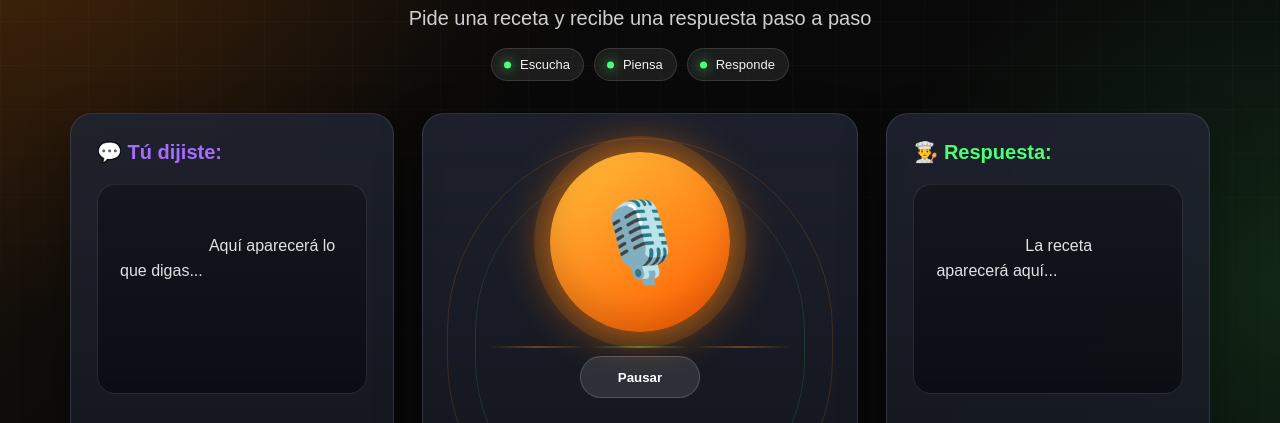
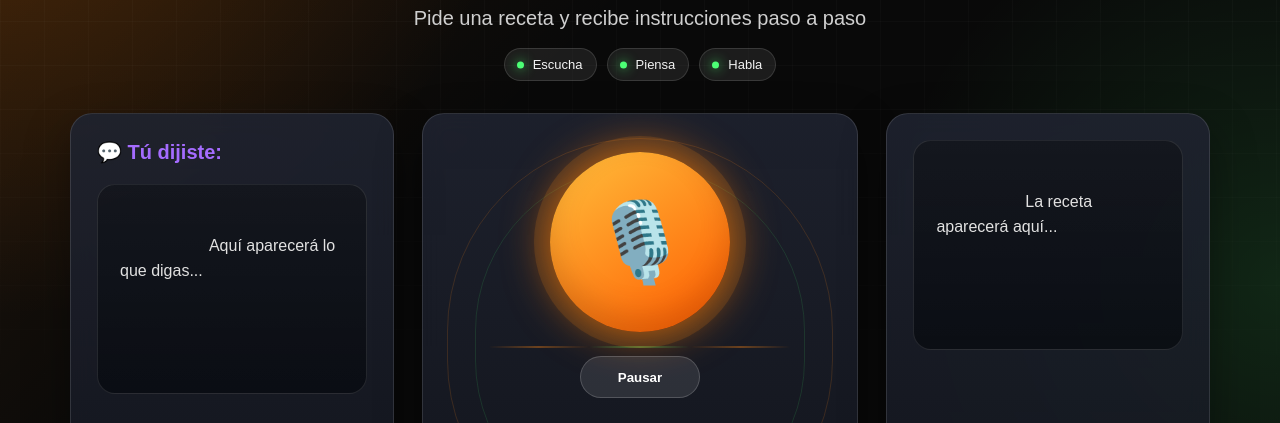
Before and after one commit to danylhg/Recetas, a website: page frontend/index.html in a window 1280 px wide. Shown: the part 199-622 px from the top of the page. Drawn offline with Linux system fonts and the light colour scheme.

Commit message:
Elimina etiquetas visibles en la respuesta

```diff
--- a/backend/server.js
+++ b/backend/server.js
@@ -96,7 +96,7 @@ ${historial.join("\n")}
 
     const respuesta = limpiarRespuesta(await generarRespuesta(prompt));
 
-    historial.push(`Respuesta: ${respuesta}`);
+    historial.push(respuesta);
 
     res.json({ respuesta });
   } catch (error) {
--- a/frontend/index.html
+++ b/frontend/index.html
@@ -16,11 +16,11 @@
         <section class="hero">
             <div class="icon">👨‍🍳</div>
             <h1>Recetas <span>Voz</span></h1>
-            <p>Pide una receta y recibe una respuesta paso a paso</p>
+            <p>Pide una receta y recibe instrucciones paso a paso</p>
             <div class="agent-status" aria-label="Estados de la conversación">
                 <span>Escucha</span>
                 <span>Piensa</span>
-                <span>Responde</span>
+                <span>Habla</span>
             </div>
         </section>
 
@@ -45,8 +45,7 @@
                 </div>
             </div>
 
-            <div class="card">
-                <h2 class="chef">👨‍🍳 Respuesta:</h2>
+            <div class="card output-card">
                 <div class="box" id="respuestaIA">
                     La receta aparecerá aquí...
                 </div>
```
